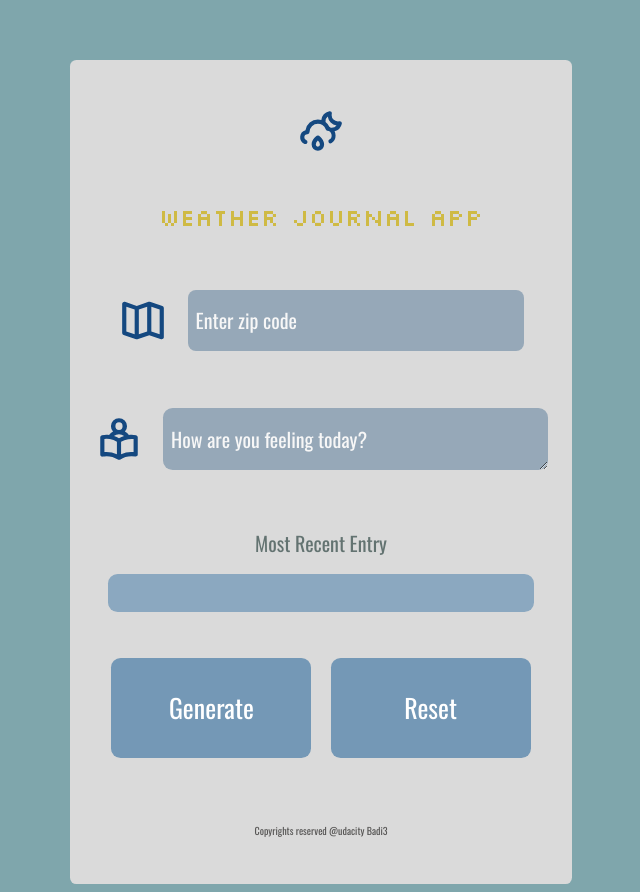
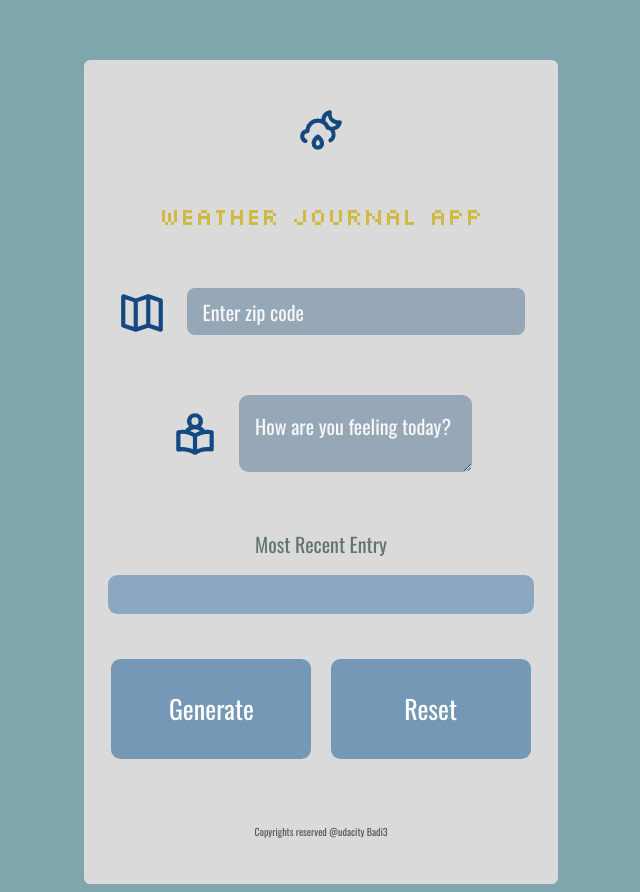
Before and after one commit to m7bdi3/weathrer-app-journal, a website: page website/index.html in a window 1280 px wide. Shown: the whole page, without its empty margins (319-959 px from the left). Drawn offline with nearby package versions, Linux system fonts and the light colour scheme; a web font is replaced by a local one.

Commit message:
Style Edit

```diff
--- a/website/index.html
+++ b/website/index.html
@@ -22,7 +22,7 @@
     </div>
     <div id="holder__feel" class="holder__feel">
       <label for="feelings" class="feelingsTitle"><img src="./svg/book-reader (1).svg" style="width: 50px;"></label>
-      <textarea class="myInput" id="feelings" placeholder="How are you feeling today?" cols="38" rows="1"></textarea>
+      <textarea class="myInput" id="feelings" placeholder="How are you feeling today?"></textarea>
 
     </div>
     <div class="holder__entry">
--- a/website/style.css
+++ b/website/style.css
@@ -47,7 +47,8 @@ body {
 }
 
 input#zip {
-    padding: 8px;
+    text-align: start;
+    padding-left: 16px;
 }
 
 .holder__entry {
@@ -65,8 +66,15 @@ input#zip {
 textarea#feelings {
     padding-top: 16px;
     padding-bottom: 16px;
-    padding-left: 8px;
-    padding-right: 8px;
+    padding-left: 16px;
+    padding-right: 16px;
+    max-width: 305px;
+    max-height: 45px;
+}
+
+textarea#feelings.myInput {
+text-align: start;
+
 }
 
 .feelingsTitle {
```
